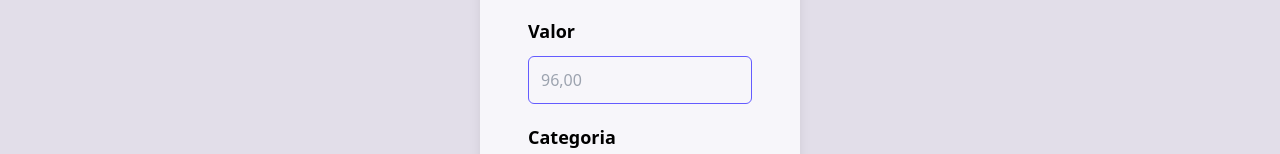
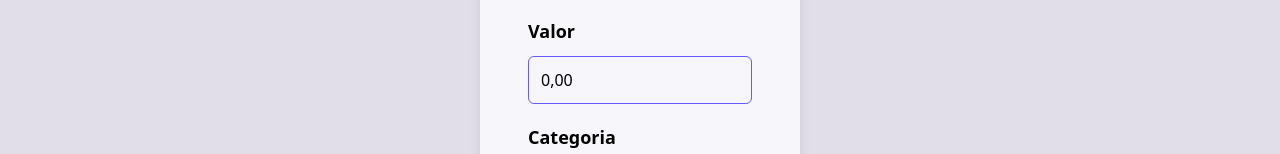
Before and after one commit to EricBrisola/expense-manager, a React (Vite) app: page / in a window 1280 px wide. Shown: the part 305-459 px from the top of the page. Built offline with nearby package versions, Linux system fonts and the light colour scheme.

Commit message:
chore: testing a new way to insert expense values

```diff
--- a/src/components/Form/index.jsx
+++ b/src/components/Form/index.jsx
@@ -1,10 +1,33 @@
 import { ExpensesContext } from "../../contexts/ExpensesContext";
-import { useContext } from "react";
+import { useContext, useState } from "react";
 import dayjs from "dayjs";
 
 const Form = () => {
   const { expense, handleSubmit, handleExpenseInputs, categories } =
     useContext(ExpensesContext);
+
+  const [value, setValue] = useState(expense.value);
+
+  const handleValueChange = (e) => {
+    let inputValue = e.target.value;
+
+    // Remove todos os caracteres que não são números
+    inputValue = inputValue.replace(/\D/g, "");
+
+    // Adiciona zeros à esquerda se necessário
+    while (inputValue.length < 3) {
+      inputValue = "0" + inputValue;
+    }
+
+    // Formata o valor para incluir a vírgula
+    const formattedValue = inputValue.slice(0, -2) + "," + inputValue.slice(-2);
+
+    // Remove zeros à esquerda desnecessários no lado dos reais
+    const finalValue = formattedValue.replace(/^0+(?!,)/, "");
+
+    // Se após a remoção dos zeros o valor estiver vazio, atribui "0,00"
+    setValue(finalValue === "" ? "0,00" : finalValue);
+  };
 
   //console.log(allExpenses);
   // console.log(expense);
@@ -39,12 +62,12 @@ const Form = () => {
           >
             <p className="text-lg font-semibold leading-none">Valor</p>
             <input
-              type="number"
+              type="text"
               name="value"
               className="h-12 w-56 rounded-md border-[1px] border-[#645cff] bg-transparent p-3 outline-none focus:border-2"
               id="new-expense-value-input"
-              value={expense.value}
-              onChange={handleExpenseInputs}
+              value={value}
+              onChange={handleValueChange}
               required
               placeholder="96,00"
               min={0}
```
